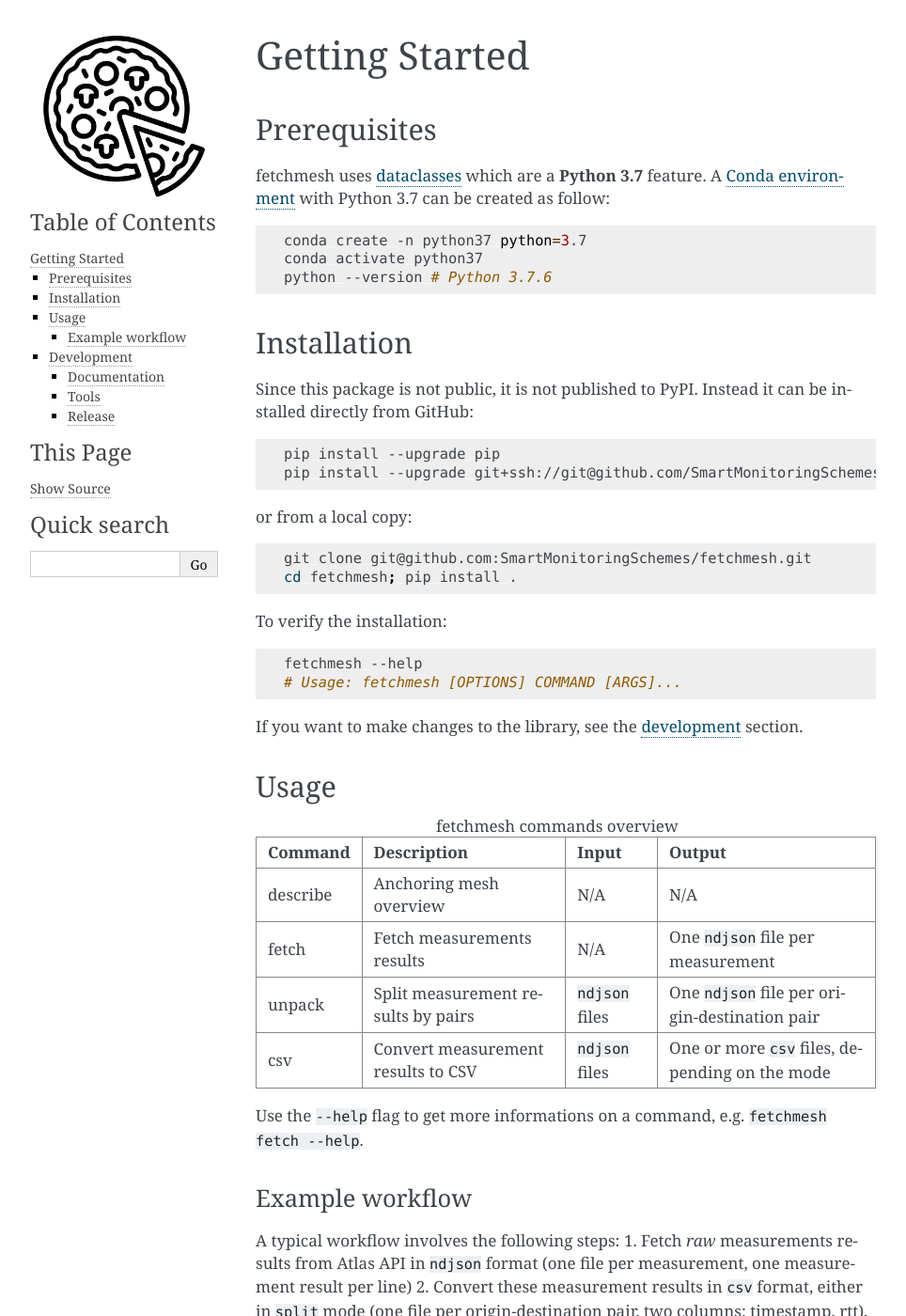
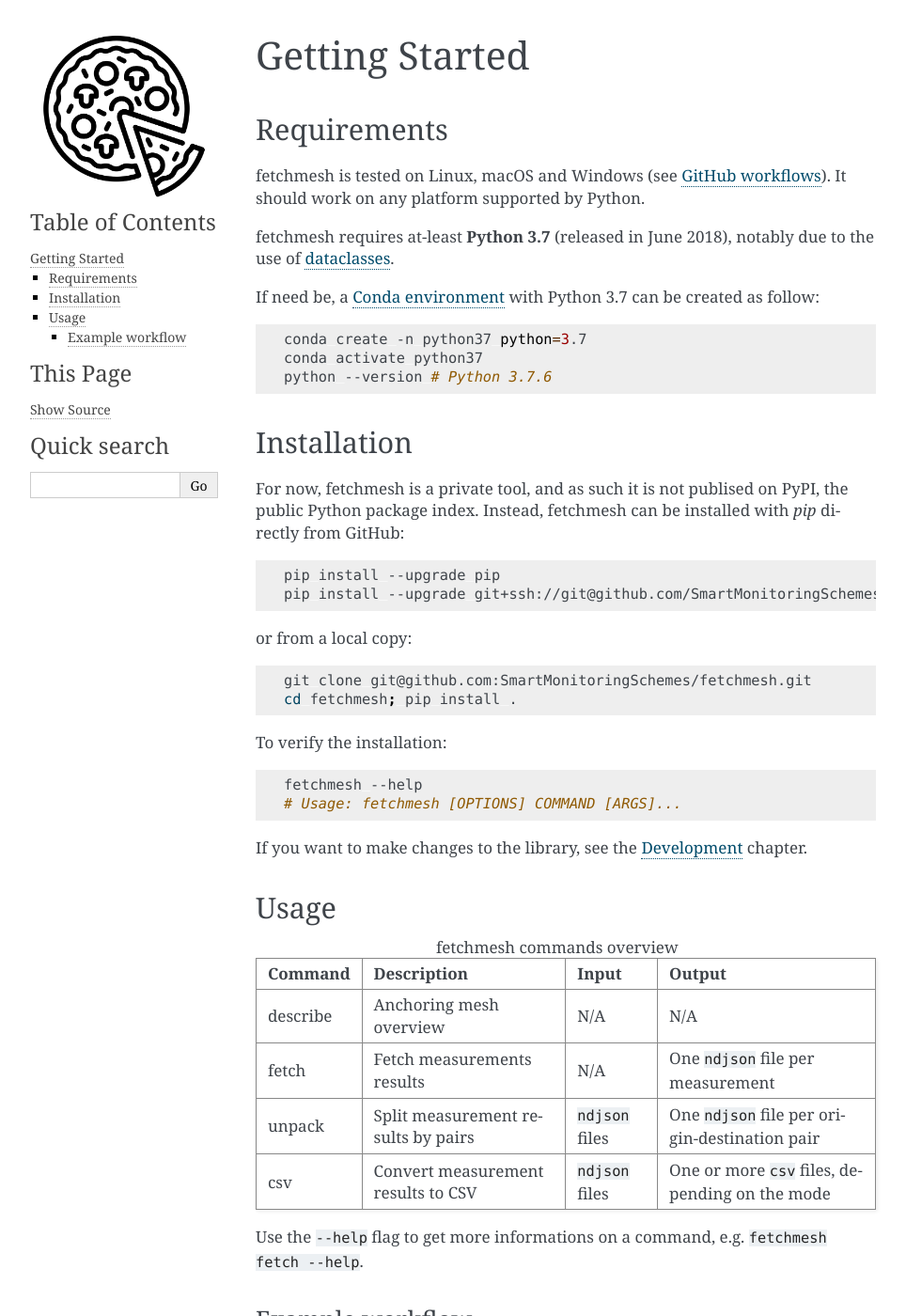
Before and after one commit to SmartMonitoringSchemes/fetchmesh, a Sphinx documentation site: the page built from docs/start.rst, in a window 1280 px wide and 1400 px high. Shown: the whole window at 94% size, without its empty margins (148-1112 px from the left). Built offline with Sphinx 7.4.7, drawn with Linux system fonts in a browser that asks for light colours; some of the changed text lies outside the part shown.

Commit message:
documentation: the big update

```diff
--- a/docs/cli.rst
+++ b/docs/cli.rst
@@ -1,5 +1,7 @@
 Command Line Reference
 ======================
+
+This chapter is generated from the `fetchmesh.commands` module source code.
 
 .. click:: fetchmesh.commands:main
    :prog: fetchmesh
--- a/docs/conf.py
+++ b/docs/conf.py
@@ -32,6 +32,7 @@ extensions = [
     "sphinx.ext.autodoc",
     "sphinx.ext.doctest",
     "sphinx.ext.githubpages",
+    "sphinx.ext.intersphinx",
     "sphinx_click.ext",
 ]
 
@@ -56,10 +57,18 @@ html_logo = "logo.png"
 # Add any paths that contain custom static files (such as style sheets) here,
 # relative to this directory. They are copied after the builtin static files,
 # so a file named "default.css" will overwrite the builtin "default.css".
-html_static_path = ["_static"]
+# html_static_path = ["_static"]
 
 # -- Options for LaTeX output ------------------------------------------------
 
 # latex_engine = 'lualatex'
 # latex_domain_indices = False
-latex_elements = {"printindex": r"\footnotesize\raggedright\printindex"}
+latex_elements = {
+    "fontpkg": r"\usepackage[sfdefault]{FiraSans}",
+    "fncychap": r"\usepackage[Bjornstrup]{fncychap}",
+    "printindex": r"\footnotesize\raggedright\printindex",
+}
+
+# -- Options for intersphinx -------------------------------------------------
+
+intersphinx_mapping = {"python": ("https://docs.python.org/3", None)}
--- a/docs/start.rst
+++ b/docs/start.rst
@@ -1,13 +1,16 @@
 Getting Started
 ===============
 
-Prerequisites
--------------
+Requirements
+------------
 
-fetchmesh uses
-`dataclasses <https://docs.python.org/3/library/dataclasses.html>`__
-which are a **Python 3.7** feature. A `Conda
-environment <https://docs.conda.io/projects/conda/en/latest/user-guide/getting-started.html#managing-environments>`__
+fetchmesh is tested on Linux, macOS and Windows (see :ref:`github-workflows`).
+It should work on any platform supported by Python.
+
+fetchmesh requires at-least **Python 3.7** (released in June 2018), notably due to the use of `dataclasses <https://docs.python.org/3/library/dataclasses.html>`_.
+
+If need be, a `Conda
+environment <https://docs.conda.io/projects/conda/en/latest/user-guide/getting-started.html#managing-environments>`_
 with Python 3.7 can be created as follow:
 
 .. code:: bash
@@ -19,8 +22,8 @@ with Python 3.7 can be created as follow:
 Installation
 ------------
 
-Since this package is not public, it is not published to PyPI. Instead
-it can be installed directly from GitHub:
+For now, fetchmesh is a private tool, and as such it is not publised on PyPI, the public Python package index.
+Instead, fetchmesh can be installed with `pip` directly from GitHub:
 
 .. code:: bash
 
@@ -41,8 +44,7 @@ To verify the installation:
    fetchmesh --help
    # Usage: fetchmesh [OPTIONS] COMMAND [ARGS]...
 
-If you want to make changes to the library, see the
-`development <#development>`__ section.
+If you want to make changes to the library, see the :ref:`Development` chapter.
 
 Usage
 -----
@@ -77,13 +79,10 @@ e.g. \ ``fetchmesh fetch --help``.
 Example workflow
 ~~~~~~~~~~~~~~~~
 
-A typical workflow involves the following steps: 1. Fetch *raw*
-measurements results from Atlas API in ``ndjson`` format (one file per
-measurement, one measurement result per line) 2. Convert these
-measurement results in ``csv`` format, either in ``split`` mode (one
-file per origin-destination pair, two columns: timestamp, rtt), or in
-``merge`` mode (one file, one line per origin-destination pair, one
-column per timestamp).
+A typical workflow involves the following steps:
+
+1. Fetch *raw* measurements results from Atlas API in ``ndjson`` format (one file per measurement, one measurement result per line).
+2. Convert these measurement results in ``csv`` format, either in ``split`` mode (one file per origin-destination pair, two columns: timestamp, rtt), or in ``merge`` mode (one file, one line per origin-destination pair, one column per timestamp).
 
 .. code:: bash
 
@@ -109,53 +108,3 @@ column per timestamp).
    head -n 2 merge_1583317062.csv
    # pair,1580511600,1580511840,1580512080,...
    # 1042404_6533,23.976115,24.019383,24.106377,...
-
-Development
------------
-
-The project uses `poetry <https://github.com/python-poetry/poetry>`__
-for dependency management. The minimal development workflow is as
-follow:
-
-.. code:: bash
-
-   git clone git@github.com:maxmouchet/fetchmesh
-   cd fetchmesh
-   poetry install
-   poetry run fetchmesh
-
-Documentation
-~~~~~~~~~~~~~
-
-The documentation is built using
-`sphinx <https://www.sphinx-doc.org/en/master/>`__:
-
-.. code:: bash
-
-   poetry run make -C docs/ html
-   # The doc. will be found in docs/_build/html
-
-Tools
-~~~~~
-
-=================================================== =============== =========================================
-Tool                                                Usage           Command
-=================================================== =============== =========================================
-`black <https://github.com/psf/black>`__            Code formatting ``poetry run pre-commit run --all-files``
-`isort <https://github.com/timothycrosley/isort>`__ Import sorting  ``poetry run pre-commit run --all-files``
-`mypy <https://github.com/python/mypy>`__           Static typing   ``poetry run pre-commit run --all-files``
-`pylint <https://www.pylint.org/>`__                Linting         ``poetry run pre-commit run --all-files``
-`pytest <https://docs.pytest.org/en/latest/>`__     Unit tests      ``poetry run pytest``
-=================================================== =============== =========================================
-
-Release
-~~~~~~~
-
-To create a release:
-
-.. code:: bash
-
-   poetry version x.x.x
-   git commit -m 'Version x.x.x'
-   git tag vx.x.x
-   git push && git push --tags
```
Also changed, not shown: docs/development.rst (added, +99 -0 lines), docs/foreword.rst (added, +9 -0 lines), docs/index.rst (+4 -5 lines), docs/library.rst (+33 -0 lines), docs/recipes.rst (+5 -5 lines), 9 other files.
